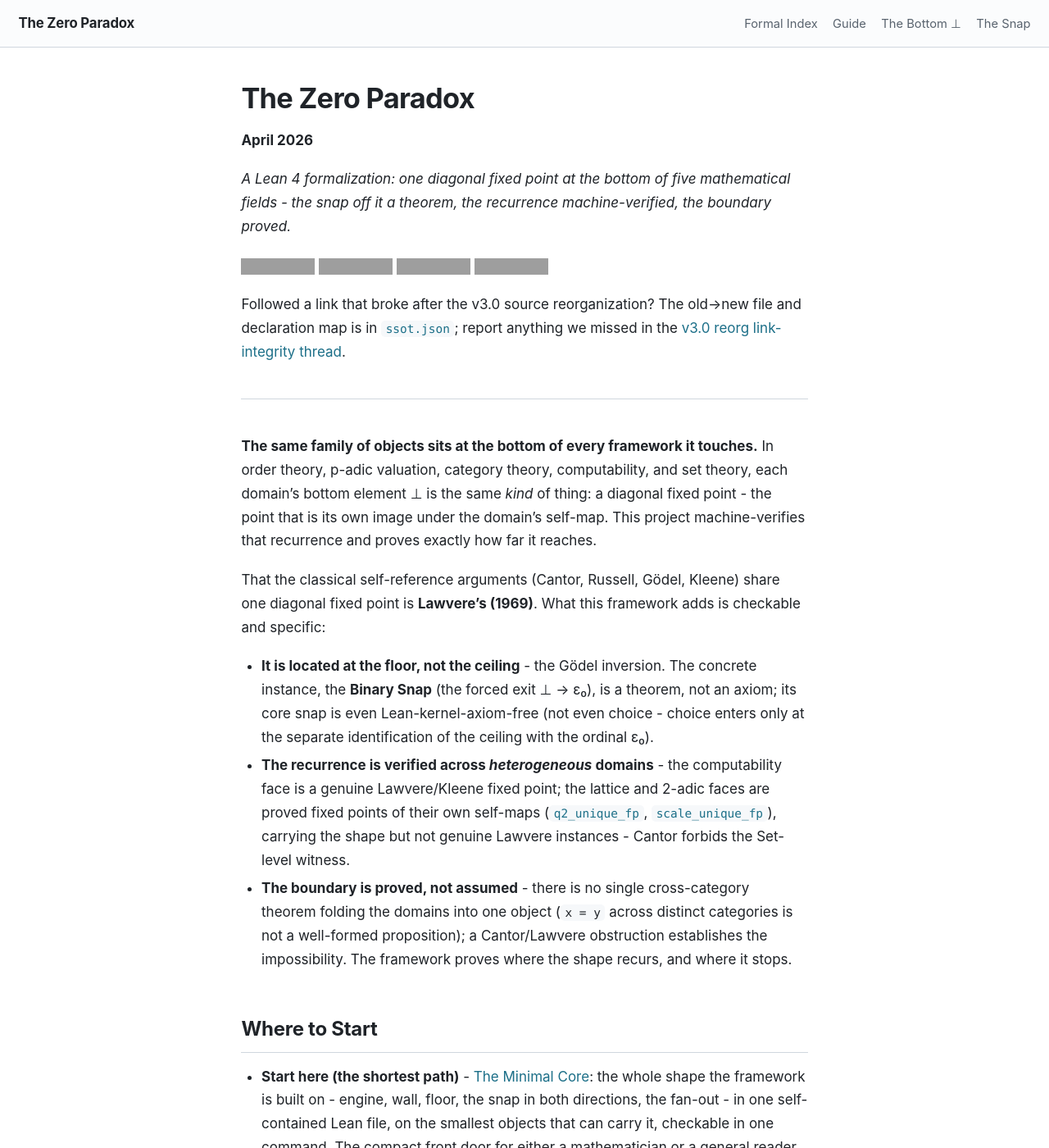
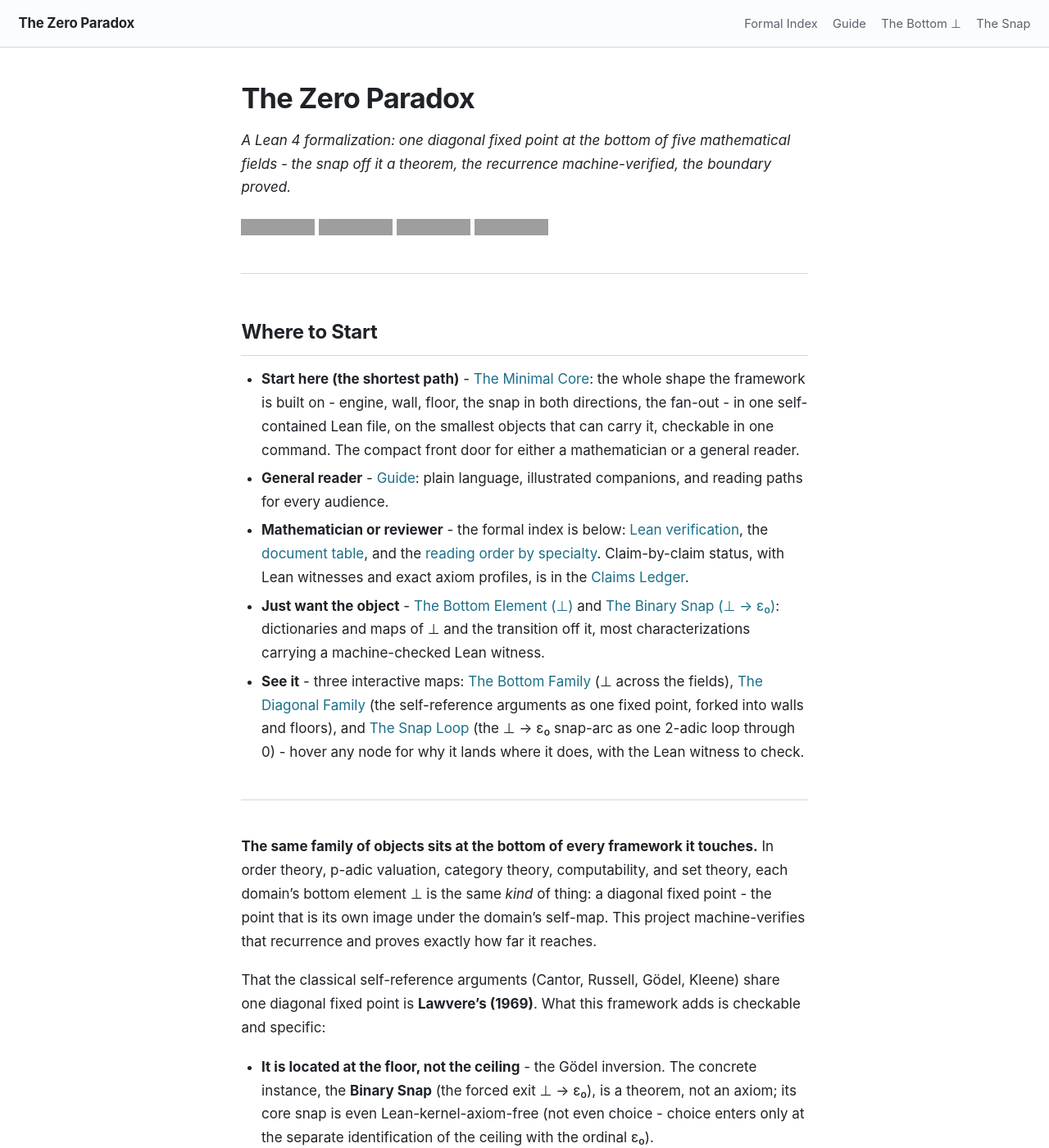
Before and after one commit to timbrigham/ZeroParadox, a Jekyll site: the page built from README.md, in a window 1280 px wide and 1400 px high. Shown: the whole window at 82% size. Built offline with Jekyll 4.4.1, drawn with Linux system fonts in a browser that asks for light colours; our own code applies the rules of GitHub Pages for plain Markdown files; some of the changed text lies outside the part shown; grey boxes are pictures that could not be loaded.

Commit message:
Landing UX: lift the audience router to the top; route .lean links to GitHub blob view
Co-Authored-By: Claude Opus 4.8 <noreply@anthropic.com>
Claude-Session: https://claude.ai/code/session_019ex5pUXGAyW6SbgBURSS9M

```diff
--- a/README.md
+++ b/README.md
@@ -1,11 +1,18 @@
 # The Zero Paradox
-**April 2026**
 
 *A Lean 4 formalization: one diagonal fixed point at the bottom of five mathematical fields - the snap off it a theorem, the recurrence machine-verified, the boundary proved.*
 
 [![Minimal Core](https://github.com/timbrigham/ZeroParadox/actions/workflows/minimal_core.yml/badge.svg)](https://github.com/timbrigham/ZeroParadox/actions/workflows/minimal_core.yml) [![Lean Action CI](https://github.com/timbrigham/ZeroParadox/actions/workflows/lean_action_ci.yml/badge.svg)](https://github.com/timbrigham/ZeroParadox/actions/workflows/lean_action_ci.yml) [![Sponsor](https://img.shields.io/badge/Sponsor-%E2%9D%A4-ff69b4?logo=githubsponsors&logoColor=white)](https://github.com/sponsors/timbrigham) [![DOI](https://zenodo.org/badge/DOI/10.5281/zenodo.20060860.svg)](https://doi.org/10.5281/zenodo.20060860)
 
-Followed a link that broke after the v3.0 source reorganization? The old→new file and declaration map is in [`ssot.json`](ssot.json); report anything we missed in the [v3.0 reorg link-integrity thread](https://github.com/timbrigham/ZeroParadox/discussions/120).
+---
+
+## Where to Start
+
+- **Start here (the shortest path)** - [The Minimal Core](MINIMAL_CORE.md): the whole shape the framework is built on - engine, wall, floor, the snap in both directions, the fan-out - in one self-contained Lean file, on the smallest objects that can carry it, checkable in one command. The compact front door for either a mathematician or a general reader.
+- **General reader** - [Guide](GUIDE.md): plain language, illustrated companions, and reading paths for every audience.
+- **Mathematician or reviewer** - the formal index is below: [Lean verification](#formal-verification-lean-4), the [document table](#formal-framework-documents), and the [reading order by specialty](#reading-order-by-specialty). Claim-by-claim status, with Lean witnesses and exact axiom profiles, is in the [Claims Ledger](CLAIMS.md).
+- **Just want the object** - [The Bottom Element (⊥)](BOTTOMELEMENT.md) and [The Binary Snap (⊥ → ε₀)](SNAP.md): dictionaries and maps of ⊥ and the transition off it, most characterizations carrying a machine-checked Lean witness.
+- **See it** - three interactive maps: [The Bottom Family](bottom-family-tree.html) (⊥ across the fields), [The Diagonal Family](diagonal-family.html) (the self-reference arguments as one fixed point, forked into walls and floors), and [The Snap Loop](snap-loop.html) (the ⊥ → ε₀ snap-arc as one 2-adic loop through 0) - hover any node for why it lands where it does, with the Lean witness to check.
 
 ---
 
@@ -16,14 +23,6 @@ That the classical self-reference arguments (Cantor, Russell, Gödel, Kleene) sh
 - **It is located at the floor, not the ceiling** - the Gödel inversion. The concrete instance, the **Binary Snap** (the forced exit ⊥ → ε₀), is a theorem, not an axiom; its core snap is even Lean-kernel-axiom-free (not even choice - choice enters only at the separate identification of the ceiling with the ordinal ε₀).
 - **The recurrence is verified across *heterogeneous* domains** - the computability face is a genuine Lawvere/Kleene fixed point; the lattice and 2-adic faces are proved fixed points of their own self-maps ([`q2_unique_fp`](ZeroParadox/Computability/SelfApp.lean), [`scale_unique_fp`](ZeroParadox/Valuation/Scale.lean)), carrying the shape but not genuine Lawvere instances - Cantor forbids the Set-level witness.
 - **The boundary is proved, not assumed** - there is no single cross-category theorem folding the domains into one object (`x = y` across distinct categories is not a well-formed proposition); a Cantor/Lawvere obstruction establishes the impossibility. The framework proves where the shape recurs, and where it stops.
-
-## Where to Start
-
-- **Start here (the shortest path)** - [The Minimal Core](MINIMAL_CORE.md): the whole shape the framework is built on - engine, wall, floor, the snap in both directions, the fan-out - in one self-contained Lean file, on the smallest objects that can carry it, checkable in one command. The compact front door for either a mathematician or a general reader.
-- **Mathematician or reviewer** - the formal index is below: [Lean verification](#formal-verification-lean-4), the [document table](#formal-framework-documents), and the [reading order by specialty](#reading-order-by-specialty). Claim-by-claim status, with Lean witnesses and exact axiom profiles, is in the [Claims Ledger](CLAIMS.md).
-- **General reader** - [Guide](GUIDE.md): plain language, illustrated companions, and reading paths for every audience.
-- **Just want the object** - [The Bottom Element (⊥)](BOTTOMELEMENT.md) and [The Binary Snap (⊥ → ε₀)](SNAP.md): dictionaries and maps of ⊥ and the transition off it, most characterizations carrying a machine-checked Lean witness.
-- **See it** - three interactive maps: [The Bottom Family](bottom-family-tree.html) (⊥ across the fields), [The Diagonal Family](diagonal-family.html) (the self-reference arguments as one fixed point, forked into walls and floors), and [The Snap Loop](snap-loop.html) (the ⊥ → ε₀ snap-arc as one 2-adic loop through 0) - hover any node for why it lands where it does, with the Lean witness to check.
 
 ---
 
@@ -164,7 +163,7 @@ You may share the work with attribution, but you may not modify it or use it com
 
 If referencing this work, please cite:
 
-> Brigham, Timothy. The Zero Paradox (April 2026). https://github.com/timbrigham/ZeroParadox
+> Brigham, Timothy. The Zero Paradox (2026). https://github.com/timbrigham/ZeroParadox
 
 ---
 
--- a/_layouts/default.html
+++ b/_layouts/default.html
@@ -75,7 +75,21 @@ summary{cursor:pointer;font-weight:640}
 {{ content }}
 </main>
 <footer class="site-footer">
+Broken link after the v3.0 source reorganization? The <a href="{{ '/ssot.json' | relative_url }}">file map</a> resolves old paths; report anything stale in the <a href="https://github.com/timbrigham/ZeroParadox/discussions/120">link-integrity thread</a>.<br>
 The Zero Paradox &middot; CC BY-NC-ND 4.0 &middot; <a href="https://github.com/timbrigham/ZeroParadox">GitHub</a> &middot; <a href="https://doi.org/10.5281/zenodo.20060860">DOI</a>
 </footer>
+<script>
+// On this site the Lean sources are served raw (unhighlighted); route their links to
+// GitHub's syntax-highlighted blob view instead. The markdown links stay repo-relative,
+// so github.com and the citation-path checker are unaffected - this runs only in-browser,
+// only on the site, and falls back to the raw file if JavaScript is off.
+document.querySelectorAll('a[href$=".lean"], a[href*=".lean#"]').forEach(function (a) {
+  var p = a.pathname.replace(/^\//, '');
+  if (p.indexOf('ZeroParadox/') !== 0) return;
+  a.href = 'https://github.com/timbrigham/ZeroParadox/blob/main/' + p + (a.hash || '');
+  a.target = '_blank';
+  a.rel = 'noopener';
+});
+</script>
 </body>
 </html>
```
Also changed, not shown: GUIDE.md (+0 -2 lines).
